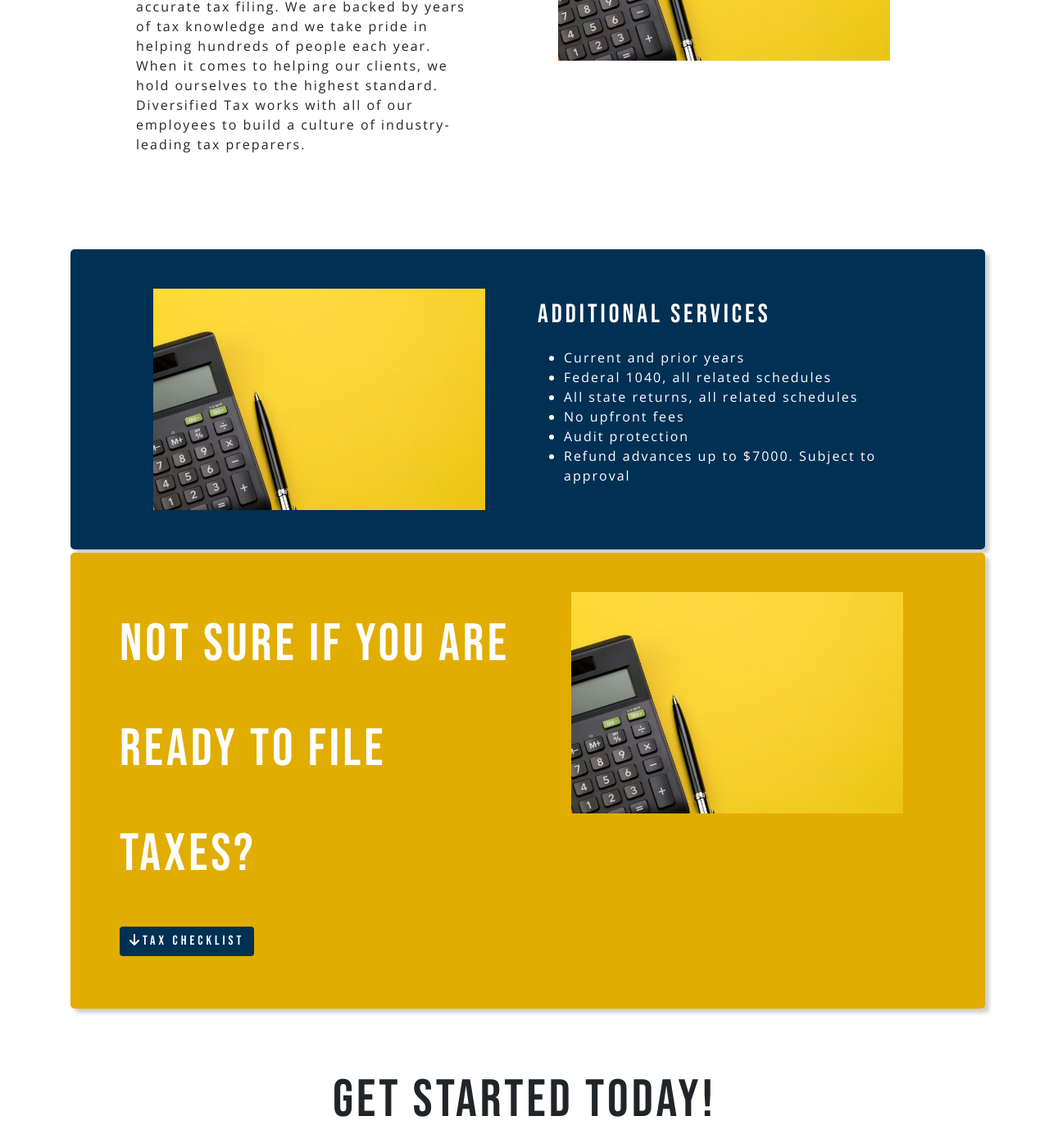
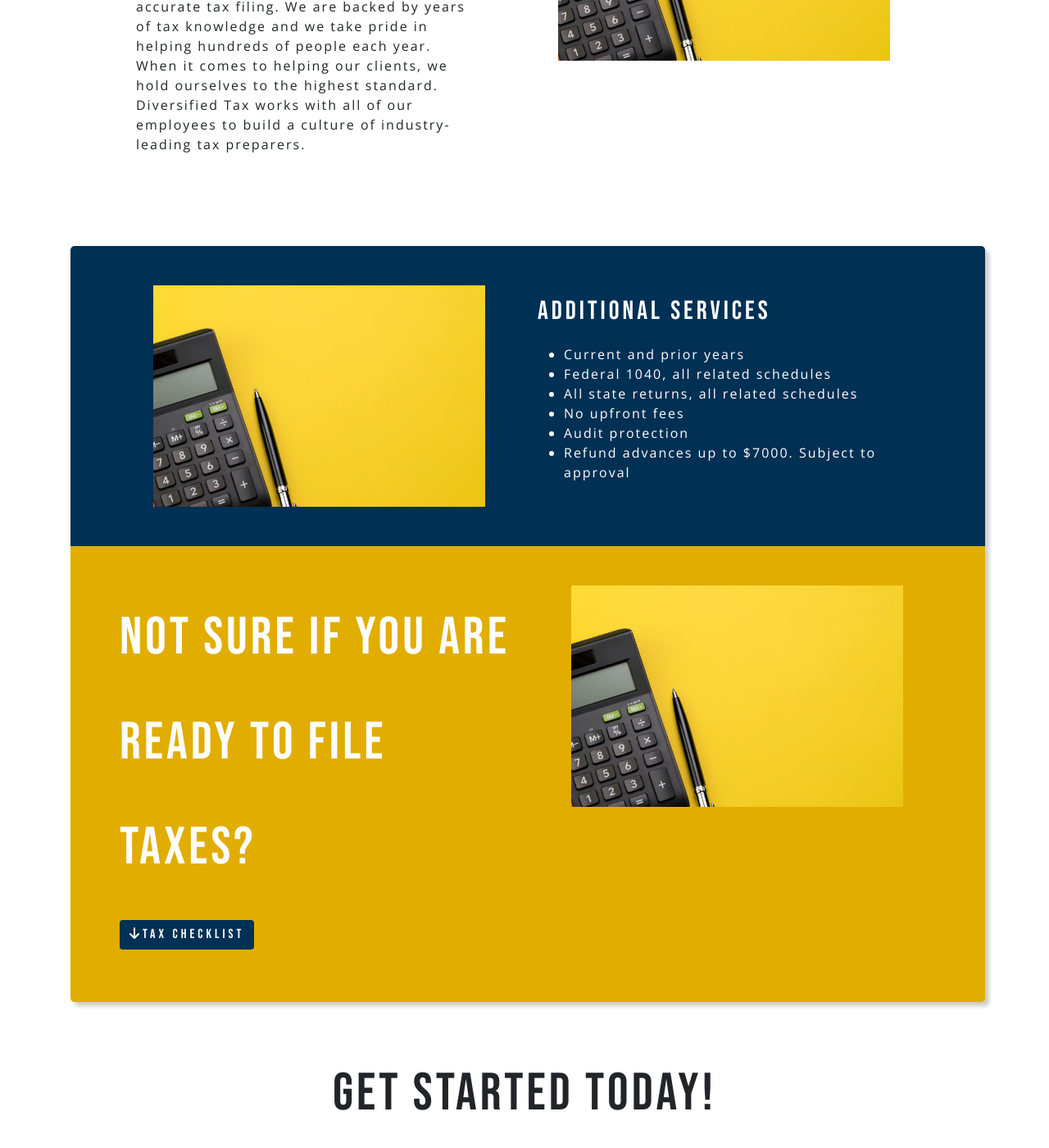
Before and after one commit to JuneXll/Diversified-Tax, a React (Create React App) app in the folder dt-app/: page /personal-tax in a window 1280 px wide. Shown: the part 832-2232 px from the top of the page at 82% size. Built offline with nearby package versions, Linux system fonts and the light colour scheme.

Commit message:
Updated colored div stylings

```diff
--- a/dt-app/src/components/pages/Personal-taxes.js
+++ b/dt-app/src/components/pages/Personal-taxes.js
@@ -90,7 +90,7 @@ const Personal = () => {
             </Container>
 
             {/* Additional Services */}
-            <Container className='row p-5 m-1' style={{backgroundColor:'#003054', borderRadius:'5px', boxShadow: '5px 5px 5px #ccc'}}>
+            <Container className='row p-5 mx-1' style={{backgroundColor:'#003054', borderTopLeftRadius:'5px',borderTopRightRadius:'5px', boxShadow: '5px 5px 5px #ccc'}}>
 
                 <Container className='col-lg-6 col-xs-12 text-center'>
                     <Image fluid className='col-10' src={yellowCalc}/>
@@ -111,7 +111,7 @@ const Personal = () => {
             </Container>
 
             {/* Tax Checklist */}
-            <Container className='row p-5 m-1' style={{backgroundColor:'#e1ad00', borderRadius:'5px', boxShadow: '5px 5px 5px #ccc'}}>
+            <Container className='row p-5 mx-1' style={{backgroundColor:'#e1ad00', borderBottomLeftRadius:'5px',borderBottomRightRadius:'5px', boxShadow: '5px 5px 5px #ccc'}}>
 
                 <Container className='col-lg-6 col-xs-12 flex-column'>
                     <h2 className='text-white display-3' style={headings}>Not sure if you are ready to file taxes?</h2>
```
